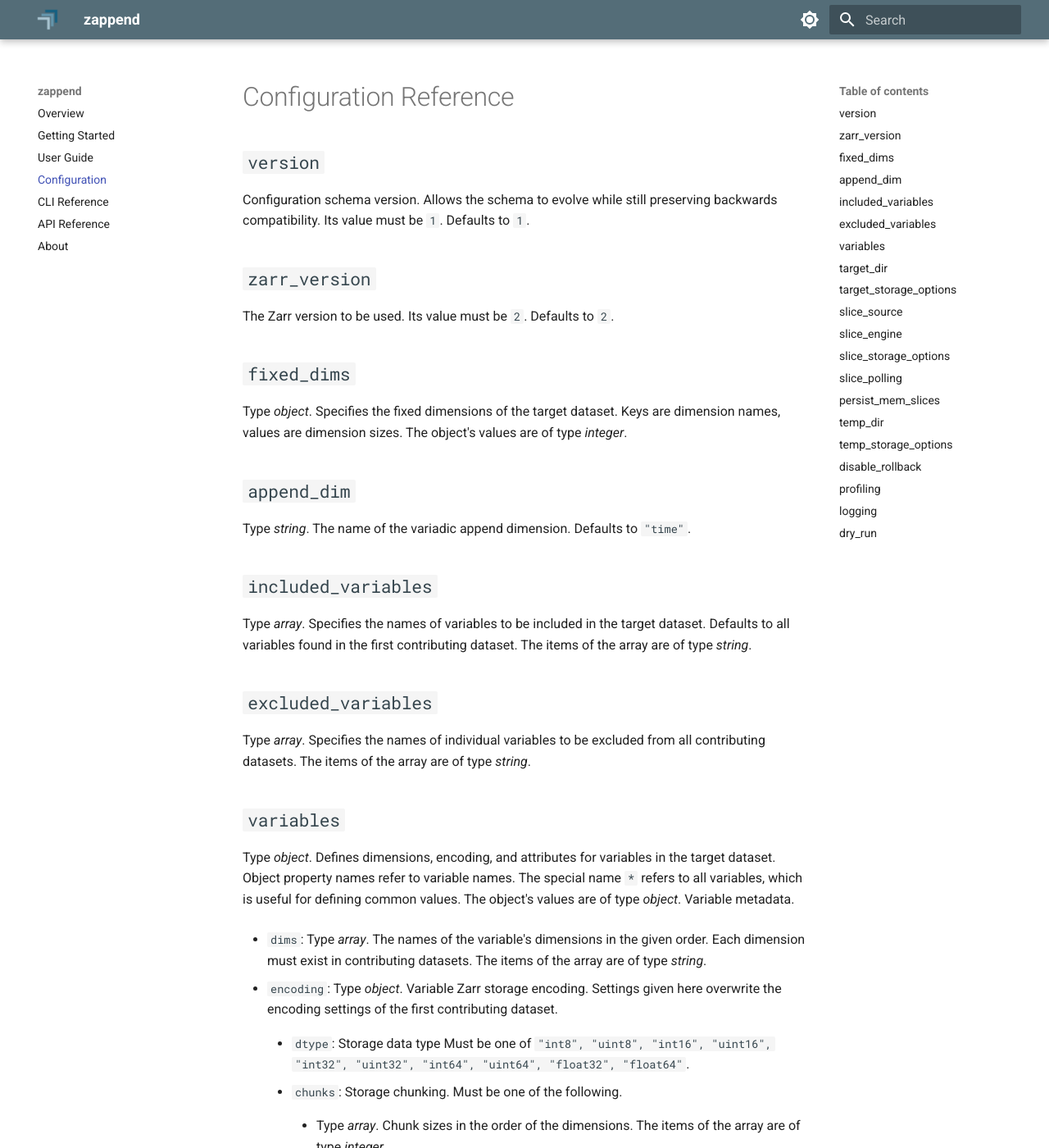
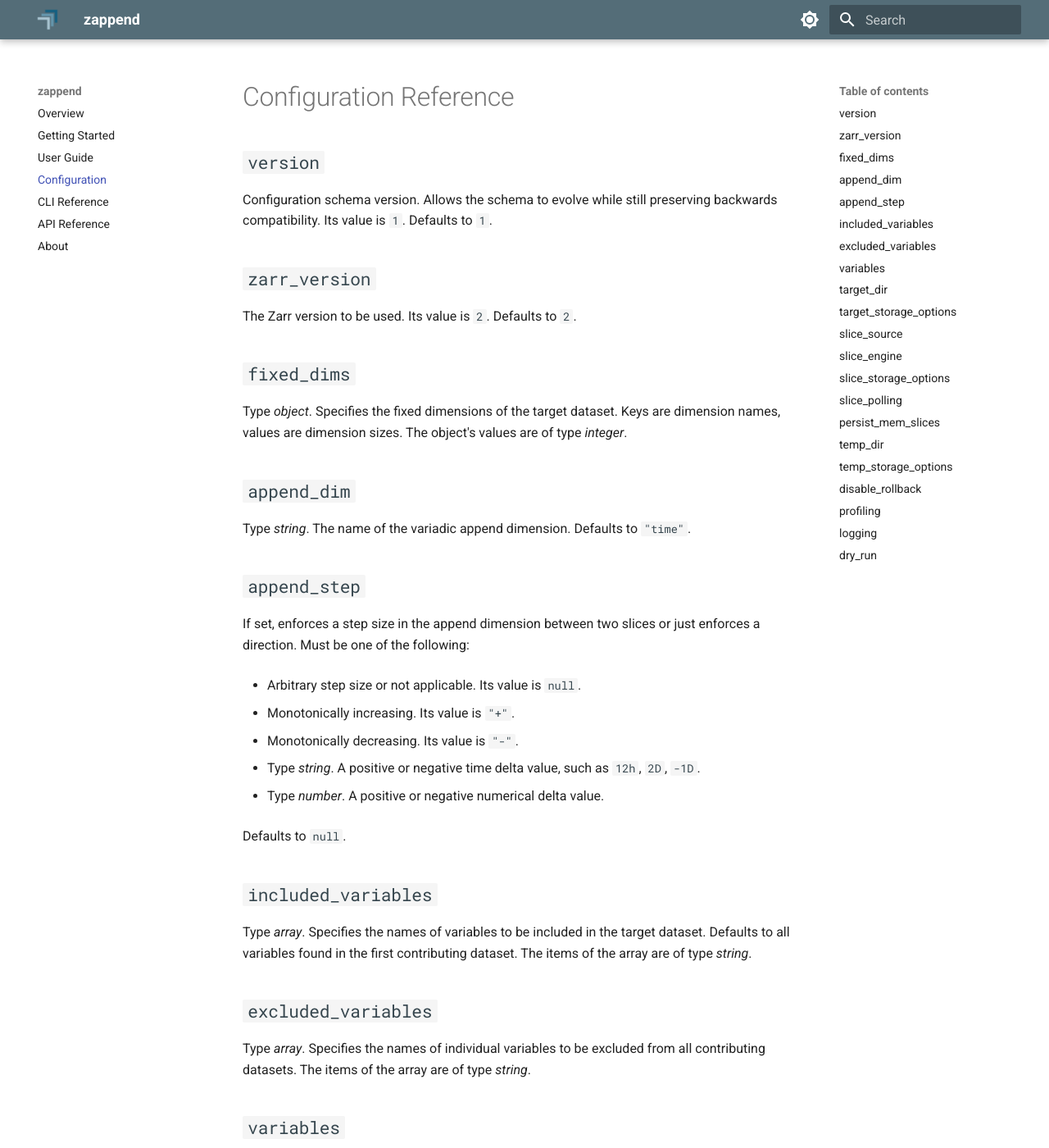
Before and after one commit to bcdev/zappend, an MkDocs documentation site: the page built from docs/config.md, in a window 1280 px wide and 1400 px high. Shown: the whole window at 82% size. Built offline with MkDocs 1.6.1 and Material for MkDocs 9.7.7, drawn with Linux system fonts in a browser that asks for light colours; some of the changed text lies outside the part shown.

Commit message:
Added missing documentation of the append_step setting in the configuration reference

```diff
--- a/docs/config.md
+++ b/docs/config.md
@@ -4,13 +4,13 @@
 ## `version`
 
 Configuration schema version. Allows the schema to evolve while still preserving backwards compatibility.
-Its value must be `1`.
+Its value is `1`.
 Defaults to `1`.
 
 ## `zarr_version`
 
 The Zarr version to be used.
-Its value must be `2`.
+Its value is `2`.
 Defaults to `2`.
 
 ## `fixed_dims`
@@ -24,6 +24,28 @@ The object's values are of type _integer_.
 Type _string_.
 The name of the variadic append dimension.
 Defaults to `"time"`.
+
+## `append_step`
+
+If set, enforces a step size in the append dimension between two slices or just enforces a direction.
+Must be one of the following:
+
+  * Arbitrary step size or not applicable.
+    Its value is `null`.
+
+  * Monotonically increasing.
+    Its value is `"+"`.
+
+  * Monotonically decreasing.
+    Its value is `"-"`.
+
+  * Type _string_.
+    A positive or negative time delta value, such as `12h`, `2D`, `-1D`.
+
+  * Type _number_.
+    A positive or negative numerical delta value.
+
+Defaults to `null`.
 
 ## `included_variables`
 
@@ -59,27 +81,29 @@ Variable metadata.
 
       * `chunks`:
         Storage chunking.
-        Must be one of the following.
+        Must be one of the following:
 
           * Type _array_.
             Chunk sizes in the order of the dimensions.
             The items of the array are of type _integer_.
 
           * Disable chunking.
-            Its value must be `null`.
+            Its value is `null`.
+
 
       * `fill_value`:
         Storage fill value.
-        Must be one of the following.
+        Must be one of the following:
 
           * Type _number_.
             A number of type and unit of the given storage `dtype`.
 
           * Not-a-number. Can be used only if storage `dtype` is `float32` or `float64`.
-            Its value must be `"NaN"`.
+            Its value is `"NaN"`.
 
           * No fill value.
-            Its value must be `null`.
+            Its value is `null`.
+
 
       * `scale_factor`:
         Type _number_.
@@ -147,13 +171,13 @@ Options for the filesystem given by the protocol of the URIs of contributing dat
 ## `slice_polling`
 
 Defines how to poll for contributing datasets.
-Must be one of the following.
+Must be one of the following:
 
   * No polling, fail immediately if dataset is not available.
-    Its value must be `false`.
+    Its value is `false`.
 
   * Poll using default values.
-    Its value must be `true`.
+    Its value is `true`.
 
   * Type _object_.
     Polling parameters.
@@ -168,6 +192,7 @@ Must be one of the following.
         Type _number_.
         Polling timeout in seconds.
         Defaults to `60`.
+
 
 ## `persist_mem_slices`
 
@@ -194,7 +219,7 @@ Defaults to `false`.
 ## `profiling`
 
 Profiling configuration. Allows for runtime profiling of the processing.
-Must be one of the following.
+Must be one of the following:
 
   * Type _boolean_.
     If set, profiling is enabled and output is logged using level `"INFO"`. Otherwise, profiling is disabled.
@@ -227,7 +252,7 @@ Must be one of the following.
       * `restrictions`:
         Type _array_.
         Used to limit the list down to the significant entries in the profiling report. Refer to [Stats.print_stats(*restrictions)](https://docs.python.org/3/library/profile.html#pstats.Stats.print_stats).
-        The items of the array must be one of the following.
+        The items of the array must be one of the following:
 
           * Type _integer_.
             Select a count of lines.
@@ -238,6 +263,8 @@ Must be one of the following.
           * Type _string_.
             Pattern-match the standard name that is printed.
 
+
+
 ## `logging`
 
 Type _object_.
@@ -246,7 +273,7 @@ The key `version` is required.
 
   * `version`:
     Logging schema version.
-    Its value must be `1`.
+    Its value is `1`.
 
   * `formatters`:
     Type _object_.
```
Also changed, not shown: CHANGES.md (+5 -0 lines), 2 other files.
